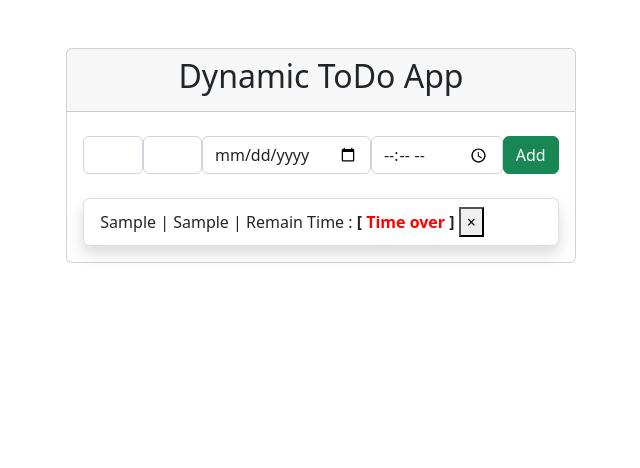
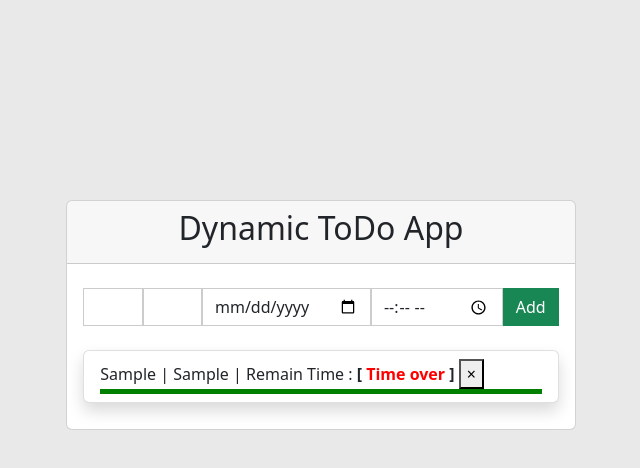
Before and after one commit to DEVELOPERxSAJIB/To-Do-App, a plain HTML site: page 07 To Do App (with Counter)/index.html in a window 1280 px wide. Both pictures are taken after typing "Sample", "Sample", "2020-01-15", "10:30" into the empty fields and a click on the input "Add". Shown: the whole page, without its empty margins (319-959 px from the left). Drawn offline with nearby package versions, Linux system fonts and the light colour scheme.

Commit message:
Update style.css

```diff
--- a/07 To Do App (with Counter)/css/style.css
+++ b/07 To Do App (with Counter)/css/style.css
@@ -1,7 +1,42 @@
-.fiverr {
+body {
+    background-color: #e9e9e9;
+}
+
+.todo_form {
     gap: 10px;
 }
 
-.fiverr .my-3 {
+.todo_form {
     flex: 1;
 }
+
+.btn {
+    border-radius: 0px !important;
+    margin: 0;
+  }
+
+input,
+input:focus {
+border-radius: 0px !important;
+outline: none !important;
+box-shadow: none !important;
+border: 1px solid #ccc !important;
+}
+input[type="submit"] {
+border: 1px solid transparent !important;
+}
+
+.todo {
+margin: 200px auto 0px;
+}
+
+.todo-list ul li {
+margin-bottom: 10px;
+}
+
+.todo-list ul li span {
+background-color: red;
+height: 5px;
+z-index: 999999;
+display: block;
+}
```
